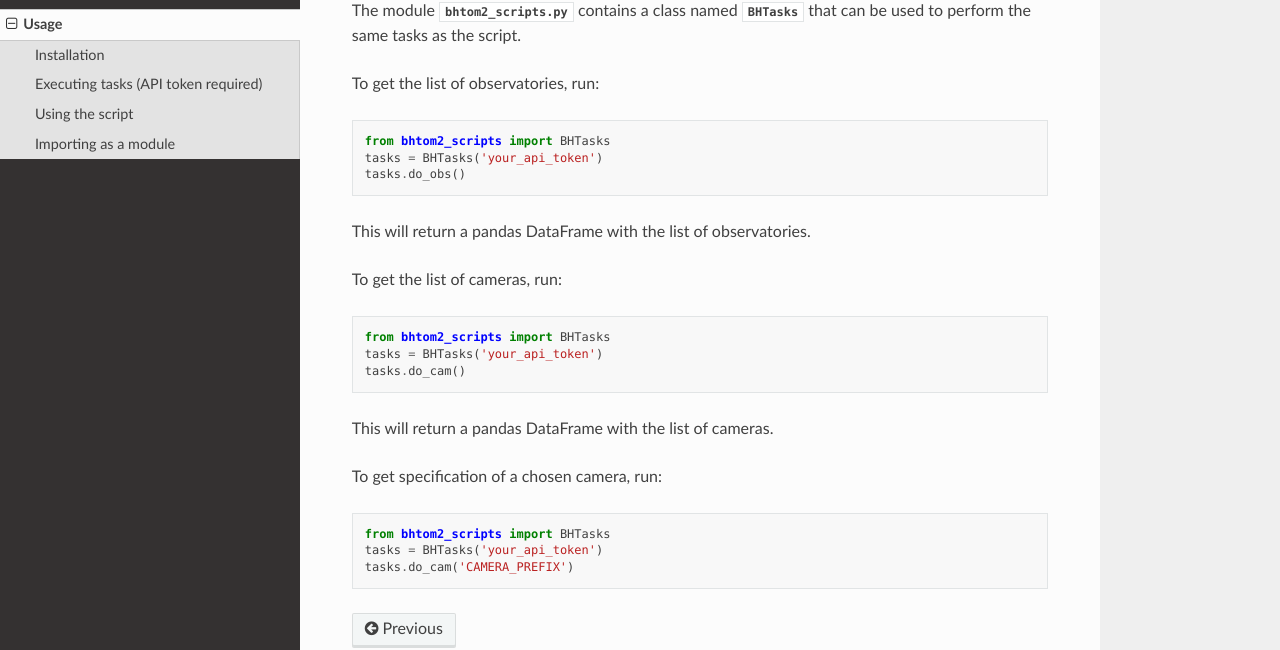
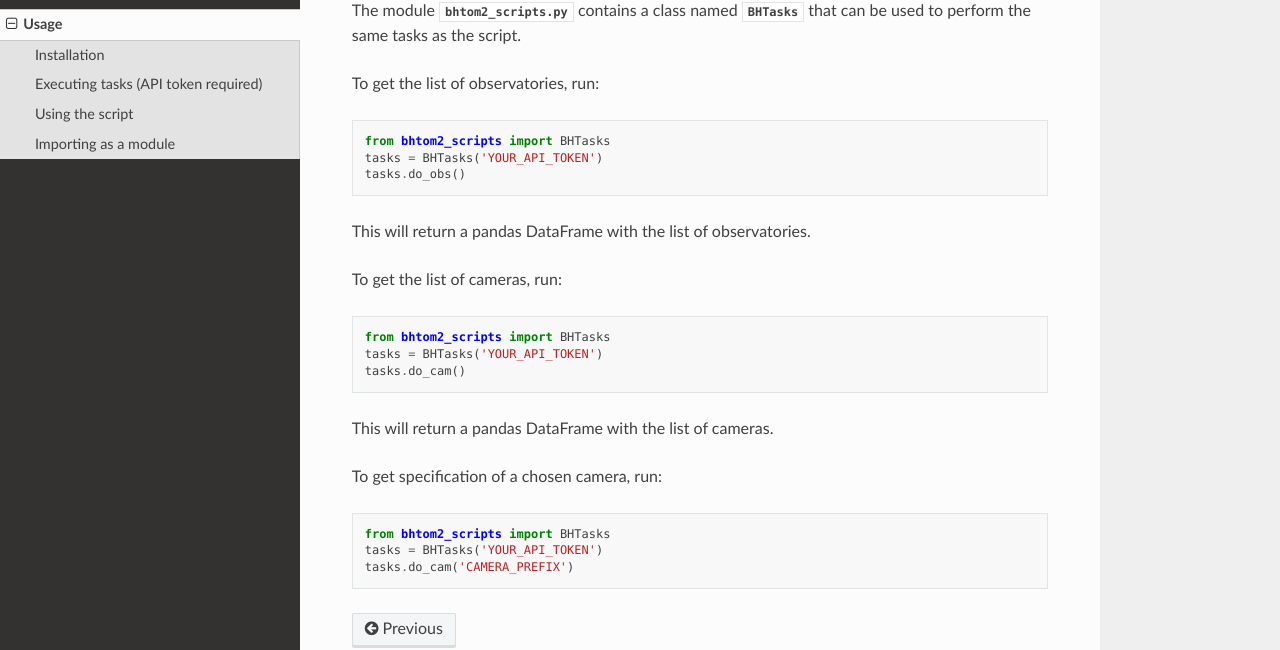
Before and after one commit to kkotysz/bhtom2-scripts, a Sphinx documentation site: the page built from docs/source/usage.rst, in a window 1280 px wide and 900 px high, scrolled down 1287 px. Shown: the part 122-772 px from the top of the window. Built offline with Sphinx 7.4.7 and the Read the Docs theme 2.0.0, drawn with Linux system fonts in a browser that asks for light colours; pages that are not in the unit, such as notebooks, are missing from menus; some of the changed text lies outside the part shown.

```diff
--- a/docs/source/usage.rst
+++ b/docs/source/usage.rst
@@ -28,7 +28,7 @@ After getting the token, using the script or the module requires the user to pas
 When user wants to import the module, the token must be passed as an argument to the class constructor.
 ::
    from bhtom2_scripts import BHTasks
-   tasks = BHTasks('your_api_token')
+   tasks = BHTasks('YOUR_API_TOKEN')
 
 
 Using the script
@@ -58,7 +58,7 @@ The module :py:mod:`bhtom2_scripts.py` contains a class named :py:class:`BHTasks
 To get the list of observatories, run:
 ::
    from bhtom2_scripts import BHTasks
-   tasks = BHTasks('your_api_token')
+   tasks = BHTasks('YOUR_API_TOKEN')
    tasks.do_obs()
 
 This will return a pandas DataFrame with the list of observatories.
@@ -66,7 +66,7 @@ This will return a pandas DataFrame with the list of observatories.
 To get the list of cameras, run:
 ::
    from bhtom2_scripts import BHTasks
-   tasks = BHTasks('your_api_token')
+   tasks = BHTasks('YOUR_API_TOKEN')
    tasks.do_cam()
 
 This will return a pandas DataFrame with the list of cameras.
@@ -74,5 +74,5 @@ This will return a pandas DataFrame with the list of cameras.
 To get specification of a chosen camera, run:
 ::
    from bhtom2_scripts import BHTasks
-   tasks = BHTasks('your_api_token')
+   tasks = BHTasks('YOUR_API_TOKEN')
    tasks.do_cam('CAMERA_PREFIX')
```
